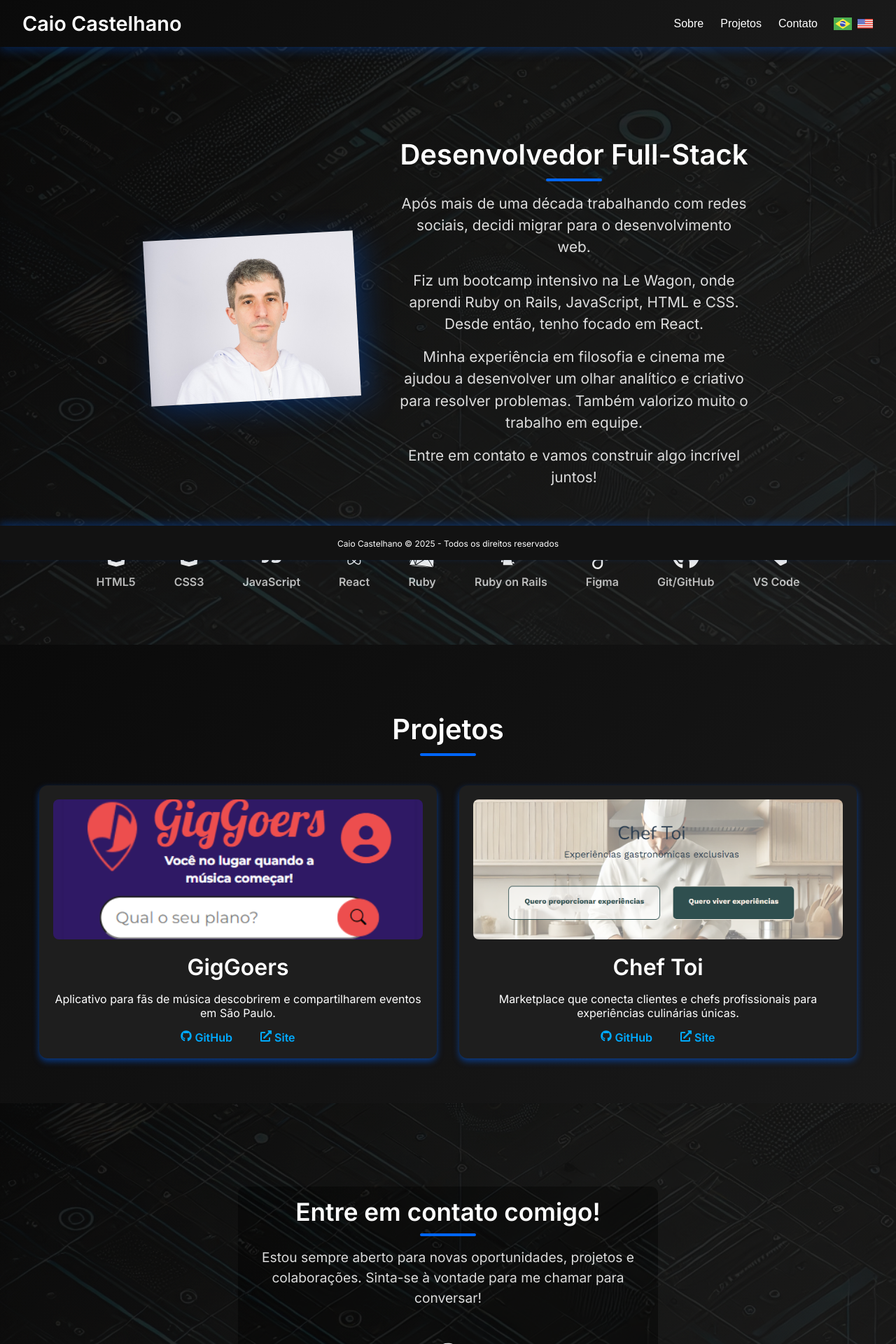
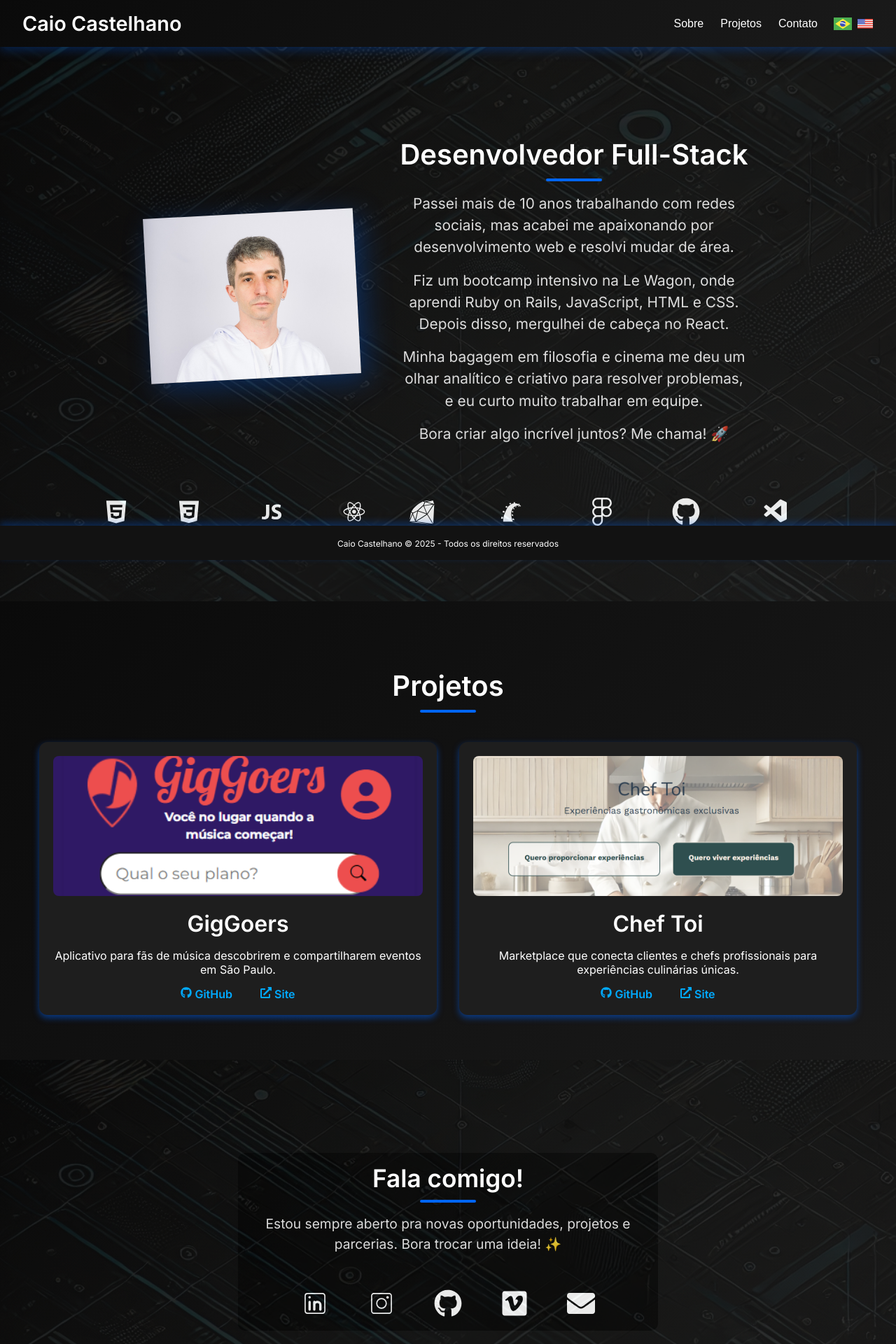
Before and after one commit to caiocastelhano/portfolio, a React (Vite) app: page / in a window 1280 px wide. Shown: the top 1920 px of the page at 70% size. Built offline with nearby package versions, Linux system fonts and the light colour scheme.

Commit message:
Atualiza os textos das seções About e Contact

```diff
--- a/src/components/About.jsx
+++ b/src/components/About.jsx
@@ -21,23 +21,23 @@ export default function About() {
           </h2>
           <p>
           {language === "PT"
-          ? "Após mais de uma década trabalhando com redes sociais, decidi migrar para o desenvolvimento web."
-          : "After more than a decade working in social media, I transitioned to web development."}
+          ? "Passei mais de 10 anos trabalhando com redes sociais, mas acabei me apaixonando por desenvolvimento web e resolvi mudar de área."
+          : "I spent over 10 years working with social media, but I fell in love with web development and decided to make the switch."}
           </p>
           <p>
           {language === "PT"
-          ? "Fiz um bootcamp intensivo na Le Wagon, onde aprendi Ruby on Rails, JavaScript, HTML e CSS. Desde então, tenho focado em React."
-          : "I completed an intensive bootcamp at Le Wagon, learning Ruby on Rails, JavaScript, HTML, and CSS. Since then, I’ve focused on React."}
+          ? "Fiz um bootcamp intensivo na Le Wagon, onde aprendi Ruby on Rails, JavaScript, HTML e CSS. Depois disso, mergulhei de cabeça no React."
+          : "I did an intensive bootcamp at Le Wagon, where I learned Ruby on Rails, JavaScript, HTML, and CSS. Since then, I’ve been diving deep into React."}
           </p>
           <p>
           {language === "PT"
-          ? "Minha experiência em filosofia e cinema me ajudou a desenvolver um olhar analítico e criativo para resolver problemas. Também valorizo muito o trabalho em equipe."
-          : "My background in philosophy and film has helped me develop an analytical and creative approach to problem-solving. I also highly value teamwork."}
+          ? "Minha bagagem em filosofia e cinema me deu um olhar analítico e criativo para resolver problemas, e eu curto muito trabalhar em equipe."
+          : "My background in philosophy and film gave me an analytical and creative approach to problem-solving, and I really enjoy working in a team."}
           </p>
           <p>
           {language === "PT"
-          ? "Entre em contato e vamos construir algo incrível juntos!"
-          : "Get in touch, and let’s build something great together!"}
+          ? "Bora criar algo incrível juntos? Me chama! 🚀"
+          : "Let’s build something awesome together! Hit me up! 🚀"}
           </p>
           </div>
         </div>
--- a/src/components/Contact.jsx
+++ b/src/components/Contact.jsx
@@ -11,11 +11,11 @@ export default function Contact() {
     <section id="contact" className="contact">
       <div className="contact-container">
         <h2>
-          {language === "PT" ? "Entre em contato comigo!" : "Get in touch with me!"}
+          {language === "PT" ? "Fala comigo!" : "Drop me a message!"}
         </h2>
         <h3>
-          {language === "PT" ? "Estou sempre aberto para novas oportunidades, projetos e colaborações. Sinta-se à vontade para me chamar para conversar!"
-                             : "I’m always open to new opportunities, projects, and collaborations. Feel free to reach out for a chat!"}
+          {language === "PT" ? "Estou sempre aberto pra novas oportunidades, projetos e parcerias. Bora trocar uma ideia! ✨"
+                             : "I'm always open to new opportunities, projects, and collabs. Let’s chat! ✨"}
         </h3>
         <div className="social-icons">
           <a href="https://www.linkedin.com/in/caio-castelhano/" target="_blank" rel="noopener noreferrer">
```
